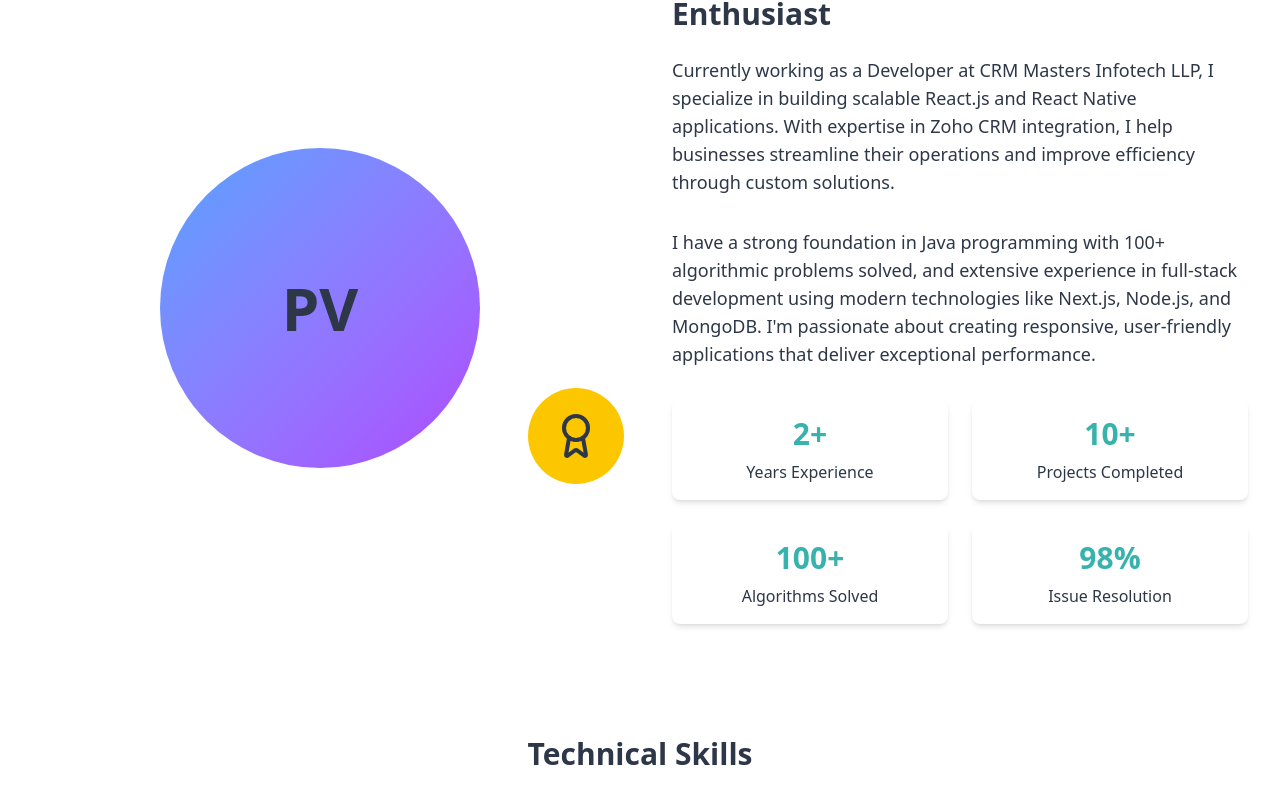
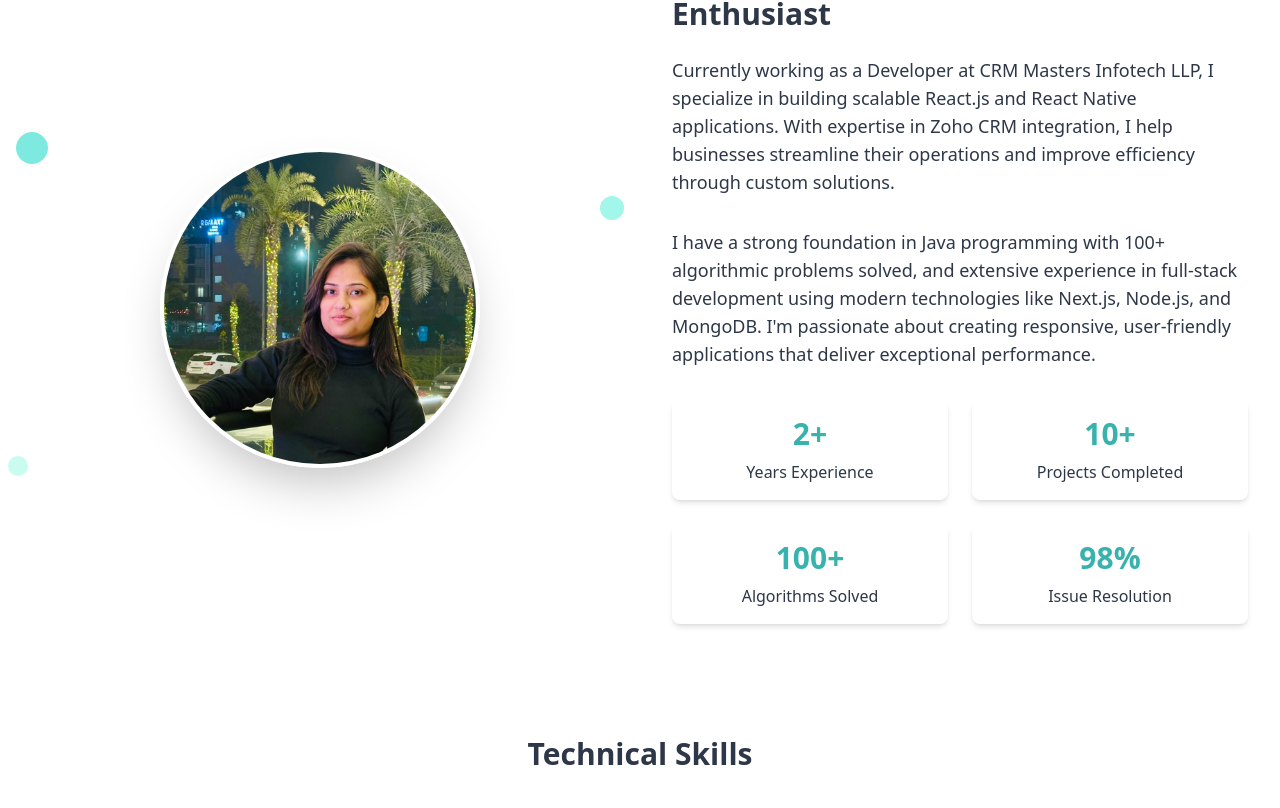
Before and after one commit to Pratishtha987/pratishtha-verma-portfolio, a Next.js app: page / in a window 1280 px wide. Shown: the part 1112-1920 px from the top of the page. Built offline with nearby package versions, Linux system fonts and the light colour scheme.

Commit message:
update projects section and add profile image

```diff
--- a/app/components/AboutSection.tsx
+++ b/app/components/AboutSection.tsx
@@ -53,12 +53,21 @@ const AboutSection = () => {
             viewport={{ once: true }}
           >
             <div className="relative">
-              <div className="w-80 h-80 mx-auto bg-gradient-to-br from-blue-400 to-purple-500 rounded-full flex items-center justify-center text-white text-6xl font-bold">
-                PV
+              <div className="w-80 h-80 mx-auto rounded-full overflow-hidden shadow-2xl border-4 border-white dark:border-gray-700 relative">
+                <img
+                  src="/Picture.jpeg"
+                  alt="Pratishtha Verma - Frontend Developer"
+                  className="w-full h-full object-cover"
+                />
+                {/* Award badge inside the photo - top position with transform */}
+                <div className="absolute top-4 right-4 w-16 h-16 bg-teal-500 rounded-full flex items-center justify-center shadow-lg transform translate-z-0" style={{ zIndex: 1000, position: 'relative' }}>
+                  <Award className="w-8 h-8 text-white relative z-10" />
+                </div>
               </div>
-              <div className="absolute -bottom-4 -right-4 w-24 h-24 bg-yellow-400 rounded-full flex items-center justify-center">
-                <Award className="w-12 h-12 text-white" />
-              </div>
+              {/* Decorative elements with more distance */}
+              <div className="absolute -top-4 -left-4 w-8 h-8 bg-teal-400 rounded-full opacity-70 animate-pulse"></div>
+              <div className="absolute top-12 -right-4 w-6 h-6 bg-teal-300 rounded-full opacity-50 animate-pulse" style={{ animationDelay: '1s' }}></div>
+              <div className="absolute -bottom-2 -left-6 w-5 h-5 bg-teal-200 rounded-full opacity-60 animate-pulse" style={{ animationDelay: '2s' }}></div>
             </div>
           </motion.div>
 
--- a/app/components/ProjectsSection.tsx
+++ b/app/components/ProjectsSection.tsx
@@ -10,57 +10,6 @@ const ProjectsSection = () => {
   const projects = [
     {
       id: 1,
-      title: "Amazon Clone",
-      description: "A fully responsive e-commerce platform clone built with React and Next.js, featuring product listings, shopping cart, and user authentication. Optimized for desktop and mobile with modern UI/UX design.",
-      image: "/api/placeholder/600/400",
-      tags: ["HTML", "CSS", "React", "Next.js", "E-commerce", "Responsive Design"],
-      category: "web",
-      liveUrl: "#",
-      githubUrl: "https://github.com/Pratishtha987/Amazon_clone",
-      featured: true,
-      achievements: [
-        "Built complete e-commerce functionality with product catalog and shopping cart",
-        "Implemented responsive design for optimal mobile and desktop experience",
-        "Created modern UI/UX with clean, professional interface",
-        "Demonstrated full-stack development skills with React and Next.js"
-      ]
-    },
-    {
-      id: 2,
-      title: "Seat Booking System",
-      description: "Developed a React Native application for coworking space seat booking with QR code generation and real-time booking management.",
-      image: "/api/placeholder/600/400",
-      tags: ["React Native", "QR Code", "Mobile Development", "Booking System"],
-      category: "mobile",
-      liveUrl: "#",
-      githubUrl: "#",
-      featured: true,
-      achievements: [
-        "Enabled users to request bookings and clients to approve them seamlessly",
-        "Implemented QR code generation for confirmed bookings with customer details",
-        "Integrated seat assignment and booking confirmation system",
-        "Built for both iOS and Android platforms"
-      ]
-    },
-    {
-      id: 3,
-      title: "Zoho CRM Custom Framework",
-      description: "Constructed a custom CRM framework using Zoho and no-code technologies, utilized by 15+ team members for enhanced collaboration.",
-      image: "/api/placeholder/600/400",
-      tags: ["Zoho CRM", "No-Code", "Custom Framework", "Team Collaboration"],
-      category: "integration",
-      liveUrl: "#",
-      githubUrl: "#",
-      featured: true,
-      achievements: [
-        "Streamlined CRM workflows by integrating AI solutions",
-        "Reduced processing time by 40% through automation",
-        "Improved overall operational efficiency with AI technologies",
-        "Created over five interactive and responsive prototypes"
-      ]
-    },
-    {
-      id: 4,
       title: "Quick-Funded Website",
       description: "A professional business website built with React and Vite, featuring modern design, responsive layout, and deployed on Vercel. Built for a real client with custom domain.",
       image: "/api/placeholder/600/400",
@@ -77,7 +26,7 @@ const ProjectsSection = () => {
       ]
     },
     {
-      id: 5,
+      id: 2,
       title: "Password Generator",
       description: "A secure password generator application built with JavaScript, featuring customizable length, character types, and strength validation for enhanced security. Deployed on Netlify with live demo.",
       image: "/api/placeholder/600/400",
@@ -94,24 +43,7 @@ const ProjectsSection = () => {
       ]
     },
     {
-      id: 6,
-      title: "Spotify Clone",
-      description: "A music streaming application clone built with HTML, CSS, and JavaScript, featuring music player functionality, playlist management, and responsive design.",
-      image: "/api/placeholder/600/400",
-      tags: ["HTML", "CSS", "JavaScript", "Music Player", "Responsive Design"],
-      category: "web",
-      liveUrl: "#",
-      githubUrl: "https://github.com/Pratishtha987/Spotify_Clone",
-      featured: false,
-      achievements: [
-        "Created interactive music player with play/pause, skip, and volume controls",
-        "Implemented responsive design for seamless mobile and desktop experience",
-        "Built playlist management functionality with local storage",
-        "Demonstrated advanced CSS animations and JavaScript DOM manipulation"
-      ]
-    },
-    {
-      id: 7,
+      id: 3,
       title: "Parallax Project",
       description: "An interactive parallax scrolling website built with HTML, CSS, and JavaScript, featuring smooth animations and engaging visual effects for enhanced user experience. Deployed on Netlify with live demo.",
       image: "/api/placeholder/600/400",
@@ -128,7 +60,7 @@ const ProjectsSection = () => {
       ]
     },
     {
-      id: 8,
+      id: 4,
       title: "Quiz Master - Interactive Quiz App",
       description: "A modern, feature-rich quiz application built with React featuring multiple categories, difficulty levels, timer functionality, and comprehensive scoring system. Deployed on Vercel with live demo.",
       image: "/api/placeholder/600/400",
@@ -148,10 +80,7 @@ const ProjectsSection = () => {
 
   const categories = [
     { id: 'all', name: 'All Projects' },
-    { id: 'web', name: 'Web Applications' },
-    { id: 'mobile', name: 'Mobile Apps' },
-    { id: 'integration', name: 'CRM Integration' },
-    { id: 'algorithms', name: 'Algorithms' }
+    { id: 'web', name: 'Web Applications' }
   ];
 
   const filteredProjects = filter === 'all'
--- a/app/globals.css
+++ b/app/globals.css
@@ -324,9 +324,61 @@ body {
   overflow-x: hidden;
 }
 
-/* Prevent horizontal scroll on sections */
+/* Prevent individual section scrolling - only allow main page scroll */
 section {
   overflow-x: hidden;
+  overflow-y: visible;
+  height: auto;
+  min-height: auto;
+}
+
+/* Ensure no individual scrollbars on any containers */
+.container, .max-w-7xl, .max-w-6xl, .max-w-5xl, .max-w-4xl, .max-w-3xl, .max-w-2xl, .max-w-xl, .max-w-lg, .max-w-md, .max-w-sm, .max-w-xs {
+  overflow-x: hidden;
+  overflow-y: visible;
+}
+
+/* Remove any individual scrolling from main content areas */
+main, .main-content {
+  overflow: visible;
+}
+
+/* Ensure smooth scrolling only on the main page */
+html {
+  scroll-behavior: smooth;
+  overflow-x: hidden;
+  overflow-y: auto;
+}
+
+/* Hero section should take full viewport height */
+#home {
+  min-height: 100vh !important;
+  height: 100vh !important;
+  overflow: hidden !important;
+}
+
+/* Other sections should flow normally */
+section:not(#home) {
+  overflow: visible !important;
+  height: auto !important;
+  min-height: auto !important;
+  max-height: none !important;
+}
+
+/* Ensure main page container doesn't create individual scrollbars */
+body {
+  overflow-x: hidden;
+  overflow-y: auto;
+  height: auto;
+  min-height: 100vh;
+}
+
+/* Remove overflow from all containers that might create individual scrollbars */
+.max-w-7xl, .max-w-6xl, .max-w-5xl, .max-w-4xl, .max-w-3xl, .max-w-2xl, .max-w-xl, .max-w-lg, .max-w-md, .max-w-sm, .max-w-xs {
+  overflow: visible !important;
+  height: auto !important;
+  min-height: auto !important;
+  max-height: none !important;
 }
 
 /* Ensure images don't cause horizontal overflow */
--- a/app/page.tsx
+++ b/app/page.tsx
@@ -172,9 +172,9 @@ const HeroSection = () => {
           transition={{ duration: 0.8 }}
         >
           Hi, I'm{" "}
-                <span className="bg-gradient-to-r from-teal-500 to-teal-700 bg-clip-text text-transparent">
-                  Pratishtha Verma
-                </span>
+          <span className="bg-gradient-to-r from-teal-500 to-teal-700 bg-clip-text text-transparent">
+            Pratishtha Verma
+          </span>
         </motion.h1>
 
         <motion.p
```
Also changed, not shown: public/Picture.jpeg (added), public/profile-photo.jpg (added).
